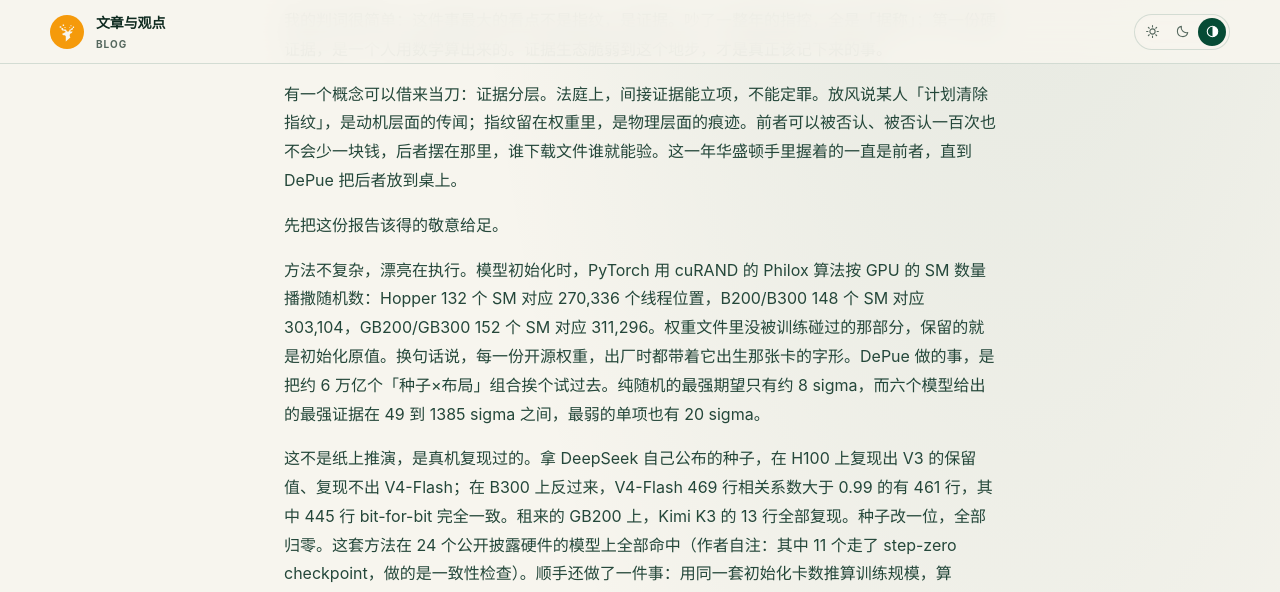
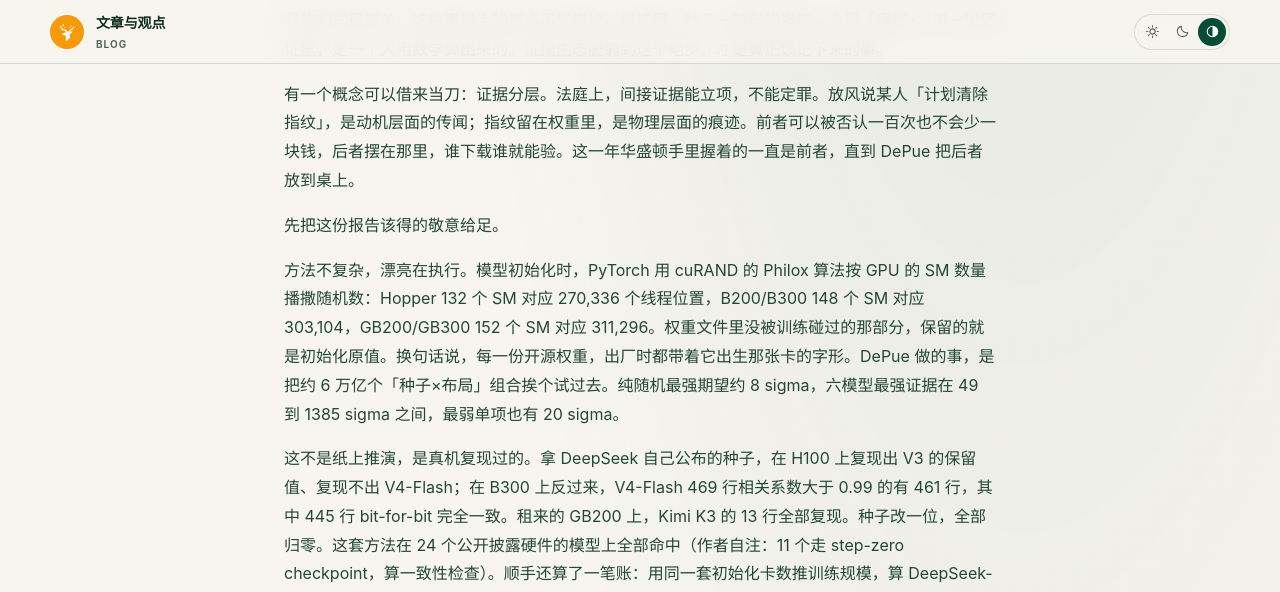
Before and after one commit to deerleo/deerleo.github.io, a Jekyll site: the page built from _posts/2026-11-14-blackwell-fingerprint.md, in a window 1280 px wide and 1400 px high, scrolled down 915 px. Shown: the top 592 px of the window. Built offline with Jekyll 4.4.1, drawn with Linux system fonts in a browser that asks for light colours; some of the changed text lies outside the part shown.

Commit message:
post: 修头图图注（标资料图）并微收字数

```diff
--- a/_posts/2026-11-14-blackwell-fingerprint.md
+++ b/_posts/2026-11-14-blackwell-fingerprint.md
@@ -5,38 +5,38 @@
 series: "哟哟鹿鸣"
 ---
 
-![GPU 计算卡特写。一台 Blackwell 级 GPU 在初始化那一刻留下的数字痕迹，一年后被一个研究员从公开权重文件里逐行读了出来](/assets/images/2026-11-14-blackwell-fingerprint/final_01_gpu.jpg)
+![NVIDIA GeForce 显卡官方产品图（资料图）。本文的主角 Blackwell 是数据中心级芯片，但指纹原理相同：初始化那一刻留下的数字痕迹，留在每一份公开权重里](/assets/images/2026-11-14-blackwell-fingerprint/final_01_gpu.jpg)
 
-去年起，华盛顿流传一个说法：DeepSeek 打算「清除技术指纹」。「据称」，匿名官员说的，媒体转述，国会调查跟着立项。一年过去，指纹清除没有等来，等来的是另一种东西——11 月 12 日，一个叫 Will DePue 的研究员（在 OpenAI 做过 Sora 和 GPT-5 的后期训练）把六个开源权重模型逐个拆开，从初始化参数里读出了 Blackwell GPU 的数学痕迹。要擦的指纹没擦，倒被人用放大镜一个个拓了下来。六个模型：DeepSeek 两代、Kimi 两代、MiniMax、蚂蚁 Ling，报告的标题起得毫不客气——「顶级中国前沿模型带有被出口管制的 Nvidia Blackwell GPU 指纹」。
+去年起，华盛顿流传一个说法：DeepSeek 打算「清除技术指纹」。「据称」，匿名官员说的，媒体转述，国会调查跟着立项。一年过去，指纹清除没有等来，等来的是另一种东西——11 月 12 日，一个叫 Will DePue 的研究员（在 OpenAI 做过 Sora 与 GPT-5 后期训练）把六个开源权重模型逐个拆开，从初始化参数里读出了 Blackwell GPU 的数学痕迹。要擦的指纹没擦，倒被人用放大镜一个个拓了下来。六个模型：DeepSeek 两代、Kimi 两代、MiniMax、蚂蚁 Ling，报告的标题起得毫不客气——「顶级中国前沿模型带有被出口管制的 Nvidia Blackwell GPU 指纹」。
 
 我的判词很简单：这件事最大的看点不是指纹，是证据。吵了一整年的指控，全是「据称」；第一份硬证据，是一个人用数学算出来的。证据生态脆弱到这个地步，才是真正该记下来的事。
 
-有一个概念可以借来当刀：证据分层。法庭上，间接证据能立项，不能定罪。放风说某人「计划清除指纹」，是动机层面的传闻；指纹留在权重里，是物理层面的痕迹。前者可以被否认、被否认一百次也不会少一块钱，后者摆在那里，谁下载文件谁就能验。这一年华盛顿手里握着的一直是前者，直到 DePue 把后者放到桌上。
+有一个概念可以借来当刀：证据分层。法庭上，间接证据能立项，不能定罪。放风说某人「计划清除指纹」，是动机层面的传闻；指纹留在权重里，是物理层面的痕迹。前者可以被否认一百次也不会少一块钱，后者摆在那里，谁下载谁就能验。这一年华盛顿手里握着的一直是前者，直到 DePue 把后者放到桌上。
 
 先把这份报告该得的敬意给足。
 
-方法不复杂，漂亮在执行。模型初始化时，PyTorch 用 cuRAND 的 Philox 算法按 GPU 的 SM 数量播撒随机数：Hopper 132 个 SM 对应 270,336 个线程位置，B200/B300 148 个 SM 对应 303,104，GB200/GB300 152 个 SM 对应 311,296。权重文件里没被训练碰过的那部分，保留的就是初始化原值。换句话说，每一份开源权重，出厂时都带着它出生那张卡的字形。DePue 做的事，是把约 6 万亿个「种子×布局」组合挨个试过去。纯随机的最强期望只有约 8 sigma，而六个模型给出的最强证据在 49 到 1385 sigma 之间，最弱的单项也有 20 sigma。
+方法不复杂，漂亮在执行。模型初始化时，PyTorch 用 cuRAND 的 Philox 算法按 GPU 的 SM 数量播撒随机数：Hopper 132 个 SM 对应 270,336 个线程位置，B200/B300 148 个 SM 对应 303,104，GB200/GB300 152 个 SM 对应 311,296。权重文件里没被训练碰过的那部分，保留的就是初始化原值。换句话说，每一份开源权重，出厂时都带着它出生那张卡的字形。DePue 做的事，是把约 6 万亿个「种子×布局」组合挨个试过去。纯随机最强期望约 8 sigma，六模型最强证据在 49 到 1385 sigma 之间，最弱单项也有 20 sigma。
 
-这不是纸上推演，是真机复现过的。拿 DeepSeek 自己公布的种子，在 H100 上复现出 V3 的保留值、复现不出 V4-Flash；在 B300 上反过来，V4-Flash 469 行相关系数大于 0.99 的有 461 行，其中 445 行 bit-for-bit 完全一致。租来的 GB200 上，Kimi K3 的 13 行全部复现。种子改一位，全部归零。这套方法在 24 个公开披露硬件的模型上全部命中（作者自注：其中 11 个走了 step-zero checkpoint，做的是一致性检查）。顺手还做了一件事：用同一套初始化卡数推算训练规模，算 DeepSeek-V3 得 2000 到 2500 卡，官方自己披露过 2048。方法能对上账，这才是它可怕的地方。
+这不是纸上推演，是真机复现过的。拿 DeepSeek 自己公布的种子，在 H100 上复现出 V3 的保留值、复现不出 V4-Flash；在 B300 上反过来，V4-Flash 469 行相关系数大于 0.99 的有 461 行，其中 445 行 bit-for-bit 完全一致。租来的 GB200 上，Kimi K3 的 13 行全部复现。种子改一位，全部归零。这套方法在 24 个公开披露硬件的模型上全部命中（作者自注：11 个走 step-zero checkpoint，算一致性检查）。顺手还算了一笔账：用同一套初始化卡数推训练规模，算 DeepSeek-V3 得 2000 到 2500 卡，官方披露过 2048。方法能对上账，才可怕。
 
 ![六个开源模型 × 初始化指纹检测结果矩阵（据 Unemployment Labs 2026-11-12 报告）：六模型全部读出 Blackwell 级 SM 布局，sigma 强度 49-1385；同厂上一代模型均读出 Hopper，切换时点与各家发布日期一一对应](/assets/images/2026-11-14-blackwell-fingerprint/diag_matrix.png)
 
-单看数据，你会以为这是铁案要收尾了。往下读，画风变了。
+单看数据，你会以为铁案要收尾了。往下读，画风变了。
 
-第一件事：放风了一年，全是「据称」。去年匿名官员对媒体说 DeepSeek 用上了 Blackwell，还说「计划清除技术指纹」；据 Reuters 等转述，Moonshot 曾在泰国接洽 8000 卡 Blackwell 集群；国会那边，Neal 和 Wyden 已就 H200 对华 25% 关税立项调查。这一整年里，没有一条是能拿出来的技术证据——全是匿名官员的嘴，和媒体的耳朵。指控跑了一年，证据上周才出生。
+第一件事：放风了一年，全是「据称」。去年匿名官员对媒体说 DeepSeek 用上了 Blackwell，还说「计划清除技术指纹」；据 Reuters 等转述，Moonshot 曾在泰国接洽 8000 卡 Blackwell 集群；国会那边，Neal 和 Wyden 已就 H200 对华 25% 关税立项调查。一整年，没有一条是能拿出来的技术证据——全是匿名官员的嘴，和媒体的耳朵。指控跑了一年，证据上周才出生。
 
-第二件事：说好要擦的指纹，原样在。「计划清除技术指纹」这话说出去的时候，大概没想过验它成色的工具早就免费躺在 HuggingFace 上。六个模型，指纹一格没动，S 就是 S，sigma 就是 sigma，任何人下载权重都能自己量。说要擦干净的手，把证据原件留在了公开货架上。更妙的是时间线：DeepSeek-V3（2024 年 12 月）读 Hopper，V4（2026 年 4 月）读 Blackwell；Kimi K2.5（1 月）读 Hopper，K3（7 月）读 Blackwell；MiniMax、蚂蚁同厂上一代照旧读 Hopper，新款齐齐切换。指纹不撒谎，它只是把每一次换卡的日期都记下来了。
+第二件事：说好要擦的指纹，原样在。「计划清除技术指纹」这话说出去的时候，大概没想过验它成色的工具早就免费躺在 HuggingFace 上。六个模型，指纹一格没动，S 就是 S，sigma 就是 sigma，任何人下载权重都能自己量。说要擦干净的手，把证据原件留在了公开货架上。更妙的是时间线：DeepSeek-V3（2024 年 12 月）读 Hopper，V4（2026 年 4 月）读 Blackwell；Kimi K2.5（1 月）读 Hopper，K3（7 月）读 Blackwell；MiniMax、蚂蚁同厂上一代照旧读 Hopper，新款齐齐切换。指纹不撒谎，它把每次换卡的日期都记下来了。
 
-第三件事最有意思：证据到了，结论反而收着。报告自己写得很清楚：指纹只证明初始化那一刻接触过 Blackwell 级硬件，不证明位置，不证明获取方式，不证明违规。作者亲口承认，海外数据中心合法租用是说得通的替代解释——据 Reuters 报道，中国实验室正成规模地涌向海外租算力。AMD MI300X 的特殊配置作为技术替代，对 V4-Flash 已排除，对其余五个「非常不可能」。这份报告通篇没有说出「违法」两个字，还坦白自己没过同行评审、脚本按需提供、暂无独立复现。五家公司的回应呢？没有回应。Nvidia 呢？也没有。嗓门最大的一方喊了一年「据称」，唯一握着硬证据的人反而只敢说「接触过」。
+第三件事最有意思：证据到了，结论反而收着。报告自己写得很清楚：指纹只证明初始化那一刻接触过 Blackwell 级硬件，不证明位置，不证明获取方式，不证明违规。作者亲口承认，海外数据中心合法租用是说得通的替代解释——据 Reuters 报道，中国实验室正成规模地涌向海外租算力。AMD MI300X 的特殊配置作为技术替代，对 V4-Flash 已排除，对其余五个「非常不可能」。这份报告通篇没有说出「违法」两个字，还坦白没过同行评审、无独立复现。五家公司没回应，Nvidia 也没有。嗓门最大的一方喊了一年「据称」，唯一握着硬证据的人反而只敢说「接触过」。
 
 两边一对照，一句话就出来了：叫得最响的没有证据，有证据的最克制。
 
 ![数据中心机柜走廊（资料图）。报告作者自己承认：海外数据中心合法租用，是这套指纹同样说得通的解释——数学只回答「碰过什么卡」，不回答「在哪儿碰的」](/assets/images/2026-11-14-blackwell-fingerprint/final_02_datacenter.jpg)
 
-顺便记一笔时间线。11 月 12 日 DePue 发报告；11 月 13 日，OpenAI 向美国政府递了 15 页信函，要求分级出口管制，说 DeepSeek 构成「重大风险」，信里有句原话：领先优势「并不大，而且正在缩小」。信函和报告隔了一天，没有证据表明两者有关联，它们只是碰巧出现在同一个星期里。这个星期里还挤着谁呢？去年就开始放风的官员，立项一年的调查，和六份人人可下载、谁都能验算的权重文件。
+顺手记一笔时间线。11 月 12 日 DePue 发报告；11 月 13 日，OpenAI 向美国政府递了 15 页信函，要求分级出口管制，说 DeepSeek 构成「重大风险」，信里有句原话：领先优势「并不大，而且正在缩小」。信函和报告隔了一天，没有证据表明有关联，只是碰巧挤在同一个星期里。这个星期里还挤着谁呢？去年就开始放风的官员，立项一年的调查，和六份人人可下载、谁都能验算的权重文件。
 
 那咱把这个问题想到底：一年时间，一个政府级议题，全世界最有资源的机构们拿出来的证据是「据称」；一个研究员，一台租来的 GPU，六万亿次数出来的证据是 1385 sigma。如果指控可以只靠嗓门走一年，那还要证据干什么呢？如果连真正拿到证据的人都要把结论往回收着说，那些没有证据就喊满一年的，又该拿什么还呢？
 
 所以判词收回来：这事的看点从来不是「六家中国公司用了 Blackwell」——这个结论没人有资格下，报告作者自己都没下。看点是，一整年的指控生态，喂给国会的全是转述和匿名，而第一个把证据做实的人选择了最轻的措辞。指控的嗓门和证据的嗓门，头一回站在了同一张桌上，音量差着一个数量级。
 
-对做 AI 的咱，还有一句更实在的。模型文件是会被读的。初始化种子、训练的痕迹、数据的线索，都留在权重里——你以为发出去的是一个 checkpoint，其实是一份可被法证的材料。DePue 用六万亿次搜索读别人的文件；下一次，被读的可能就是咱发出去的那一份。发之前想一想：这里面写了什么，你未必知道，但数学知道。
+对做 AI 的咱，还有句更实在的。模型文件是会被读的。初始化种子、训练的痕迹、数据的线索，都留在权重里——你以为发出去的是一个 checkpoint，其实是一份可被法证的材料。DePue 用六万亿次搜索读别人的文件；下一次，被读的可能就是咱发出去的那一份。发之前想一想：这里面写了什么，你未必知道，但数学知道。
```
